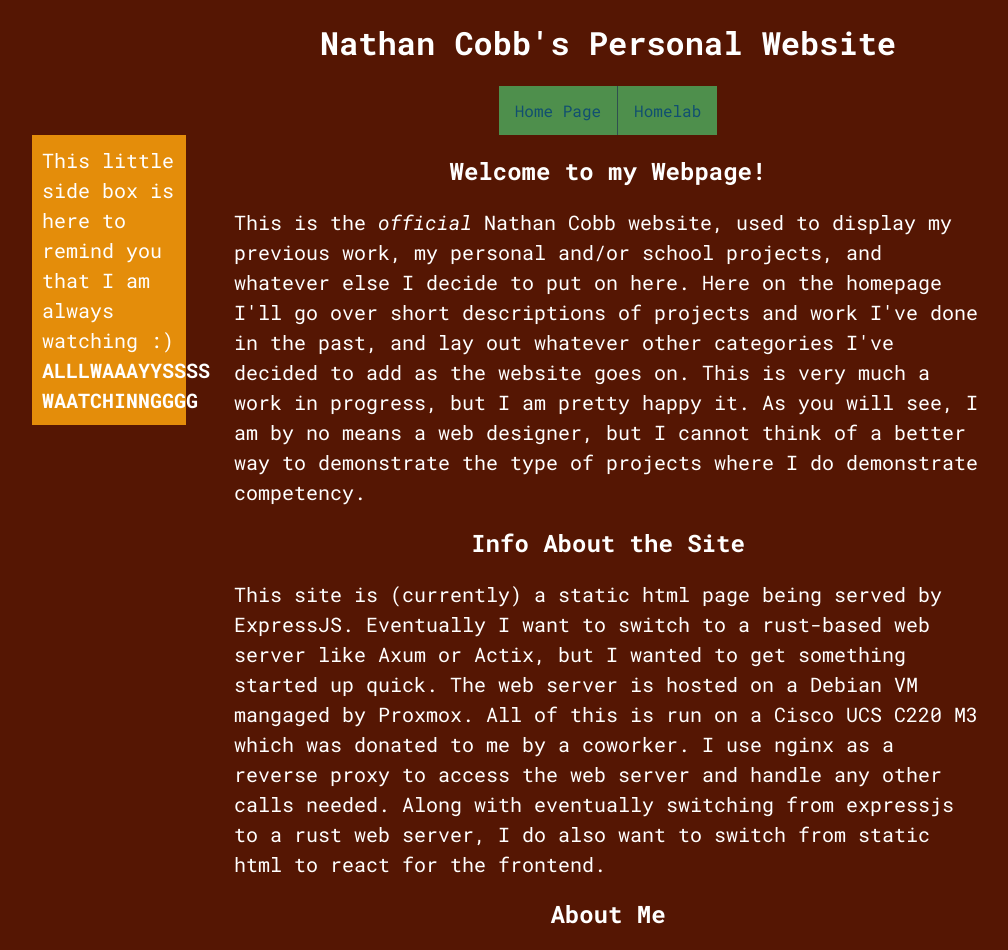
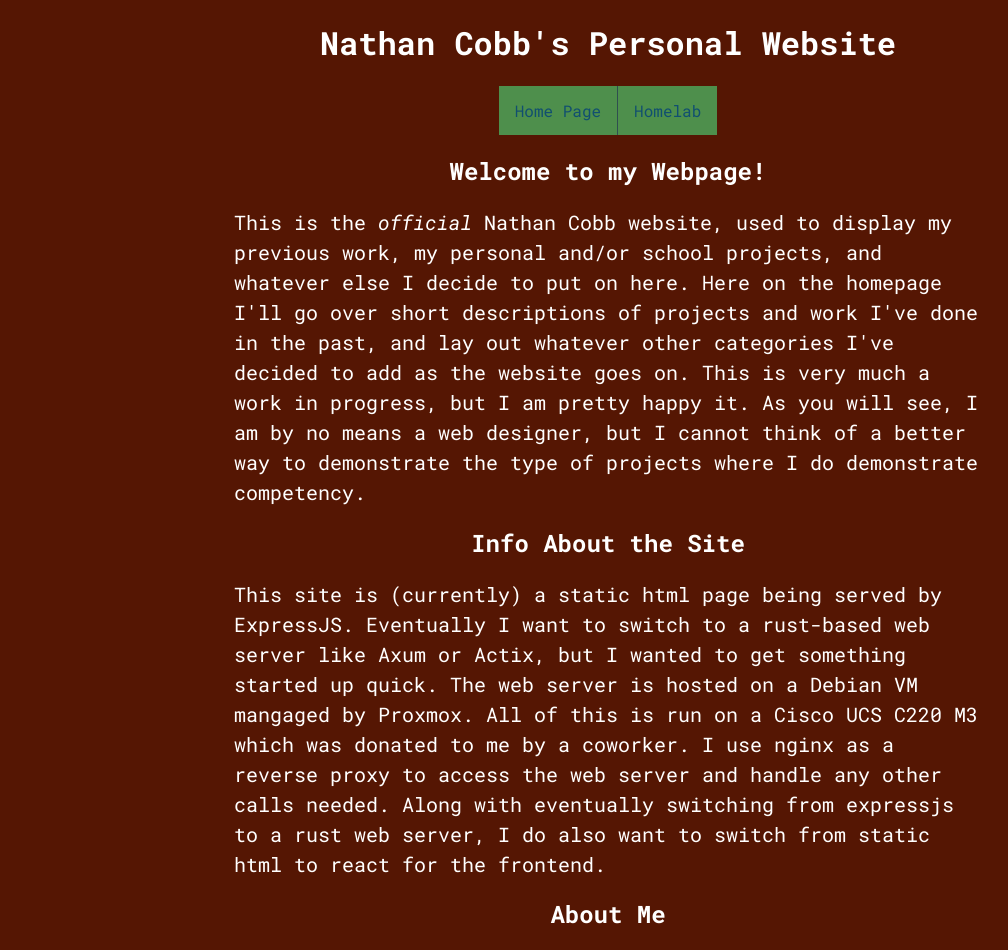
Before and after one commit to Pignated/n-a-t-h-a-n.dev, a website: page public/index.html in a window 1280 px wide. Shown: the whole page, without its empty margins (32-1040 px from the left). Drawn offline with Linux system fonts and the light colour scheme.

Commit message:
removed weird side box

```diff
--- a/public/index.html
+++ b/public/index.html
@@ -14,9 +14,6 @@
             <nav-bar></nav-bar>
             <div style="flex-direction: row; display:flex;">
                 <!-- Main Body segment -->
-                 <div style="width: 12%; background-color: rgb(228, 141, 10); margin-left: 5%; position:fixed">
-                    <p style="margin:10px">This little side box is here to remind you that I am always watching :)<br><b>ALLLWAAAYYSSSS WAATCHINNGGGG</b></p>
-                 </div>
                  <div style="width: 60%;  margin-left: 20%">
                     <h2>Welcome to my Webpage!</h2>
                     <p style="margin:10px">This is the <i>official</i> Nathan Cobb website, used to display my previous work, my personal and/or school projects,
```
